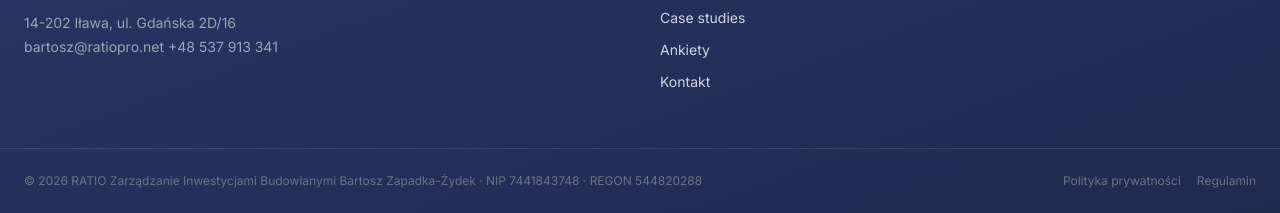
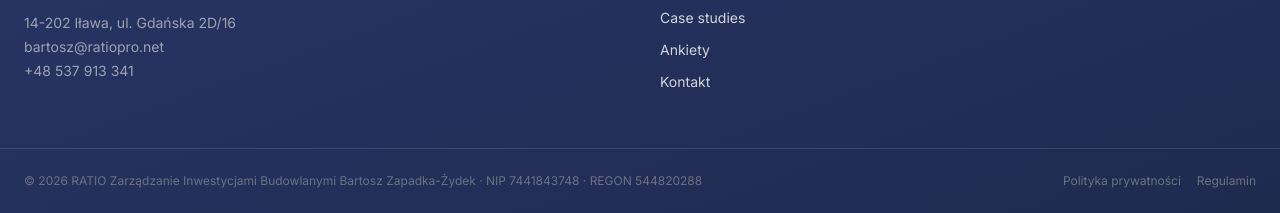
Before and after one commit to bartosz-cmyk/ratio-strona, a website: page ankiety.html in a window 1280 px wide. Shown: the part 1755-1968 px from the top of the page. Drawn offline with nearby package versions, Linux system fonts and the light colour scheme.

Commit message:
Poprawka układu telefonu w stopce

```diff
--- a/ankiety.html
+++ b/ankiety.html
@@ -120,7 +120,9 @@
           <p class="text-sm text-gray-400 font-sans mt-4">14-202 Iława, ul. Gdańska 2D/16</p>
           <p class="text-sm text-gray-400 font-sans mt-1">
             <a href="mailto:bartosz@ratiopro.net" class="hover:text-accent transition">bartosz@ratiopro.net</a>
-          <a href="tel:+48537913341" class="hover:text-accent transition">+48 537 913 341</a>
+          </p>
+          <p class="text-sm text-gray-400 font-sans mt-1">
+            <a href="tel:+48537913341" class="hover:text-accent transition">+48 537 913 341</a>
           </p>
         </div>
         <div>
```
Also changed, not shown: case-studies.html (+3 -1 lines), case-studies/brak-koordynacji-na-budowie.html (+2 -0 lines), case-studies/konflikt-miedzy-branzami.html (+2 -0 lines), case-studies/wybor-generalnego-wykonawcy.html (+2 -0 lines), case-studies/zle-prowadzony-konkurs-ofert.html (+2 -0 lines), dziekujemy.html (+2 -0 lines), index.html (+3 -1 lines), jak-pracujemy.html (+2 -0 lines), polityka-prywatnosci.html (+2 -0 lines), regulamin.html (+2 -0 lines).
